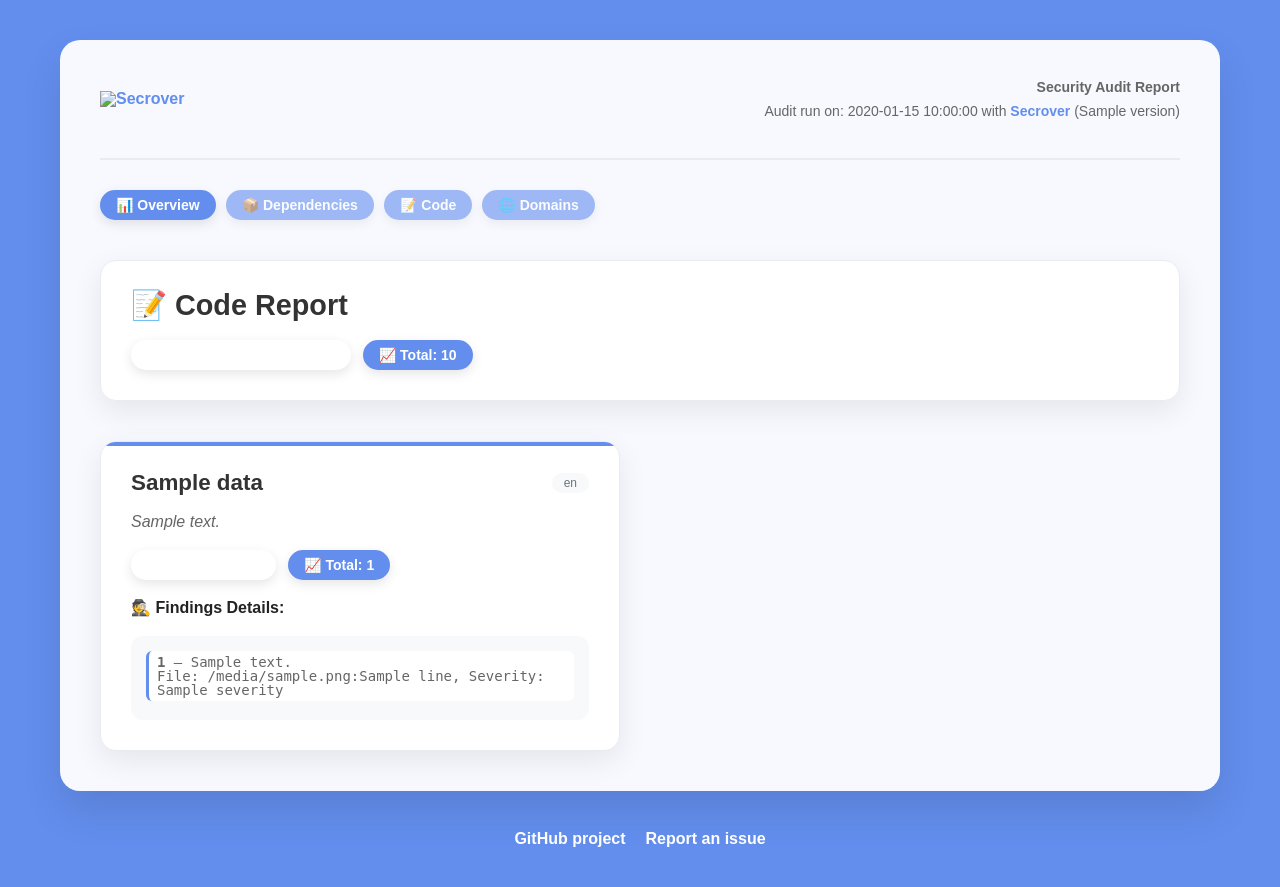
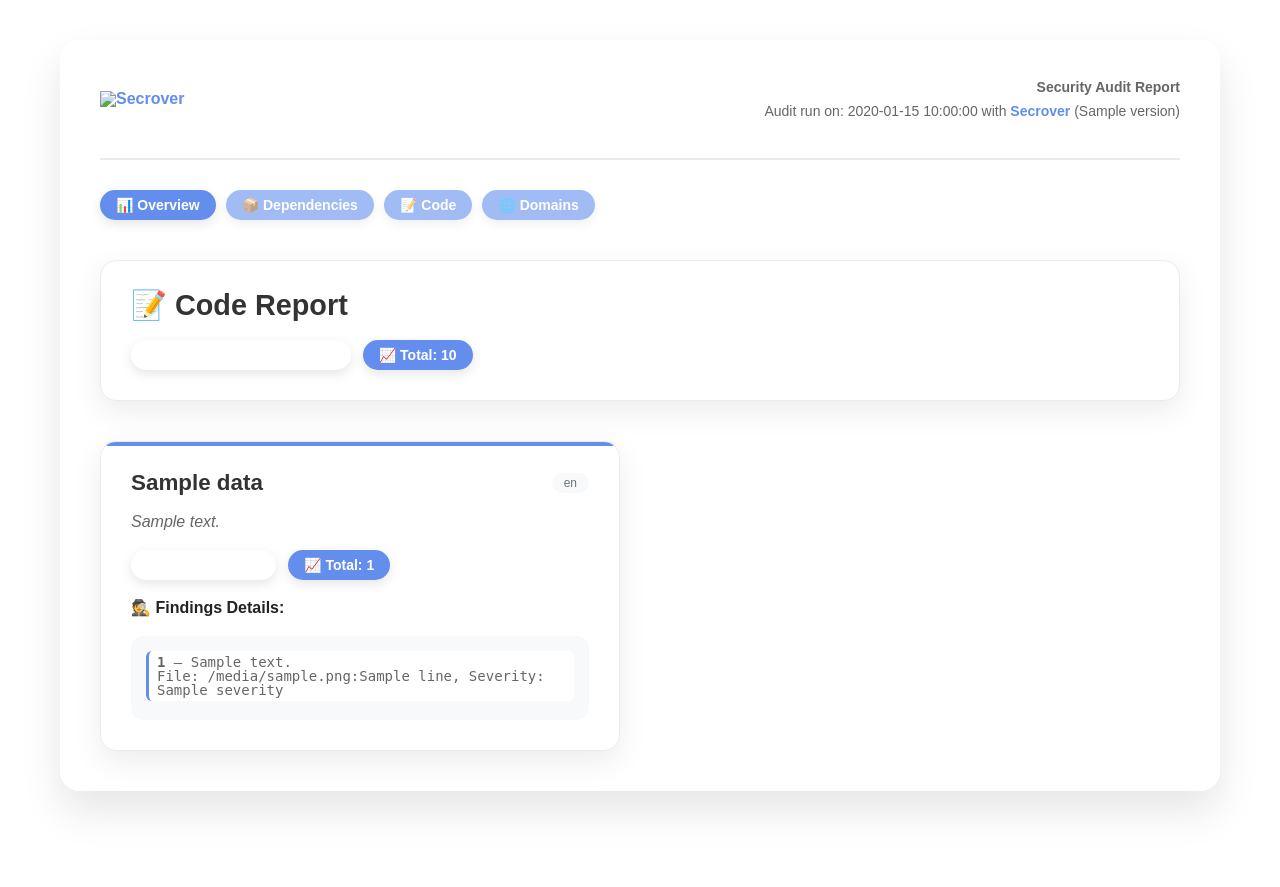
Before and after one commit to Secrover/Secrover, a Python web app: template templates/code.html in a window 1280 px wide. Run offline with Jinja, Linux system fonts and the light colour scheme; the template is opened without the code that fills it: most values are stand-ins (such as "Sample title", 1, 10 or a date in 2020).

Commit message:
Lighter style

```diff
--- a/templates/base.html
+++ b/templates/base.html
@@ -67,7 +67,7 @@
         body {
             font-family: Arial, sans-serif;
             margin: 20px;
-            background: var(--main-color);
+            background: #fff;
             color: #222;
         }
         #main {
```
